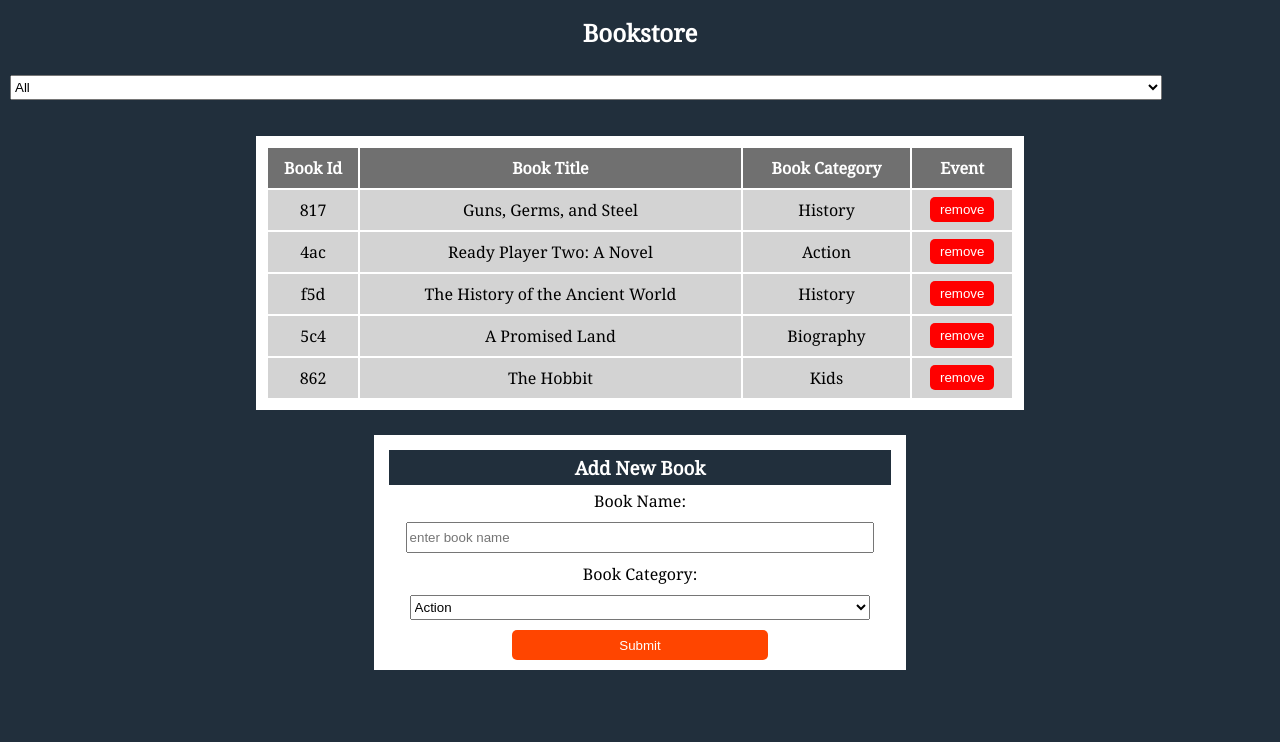
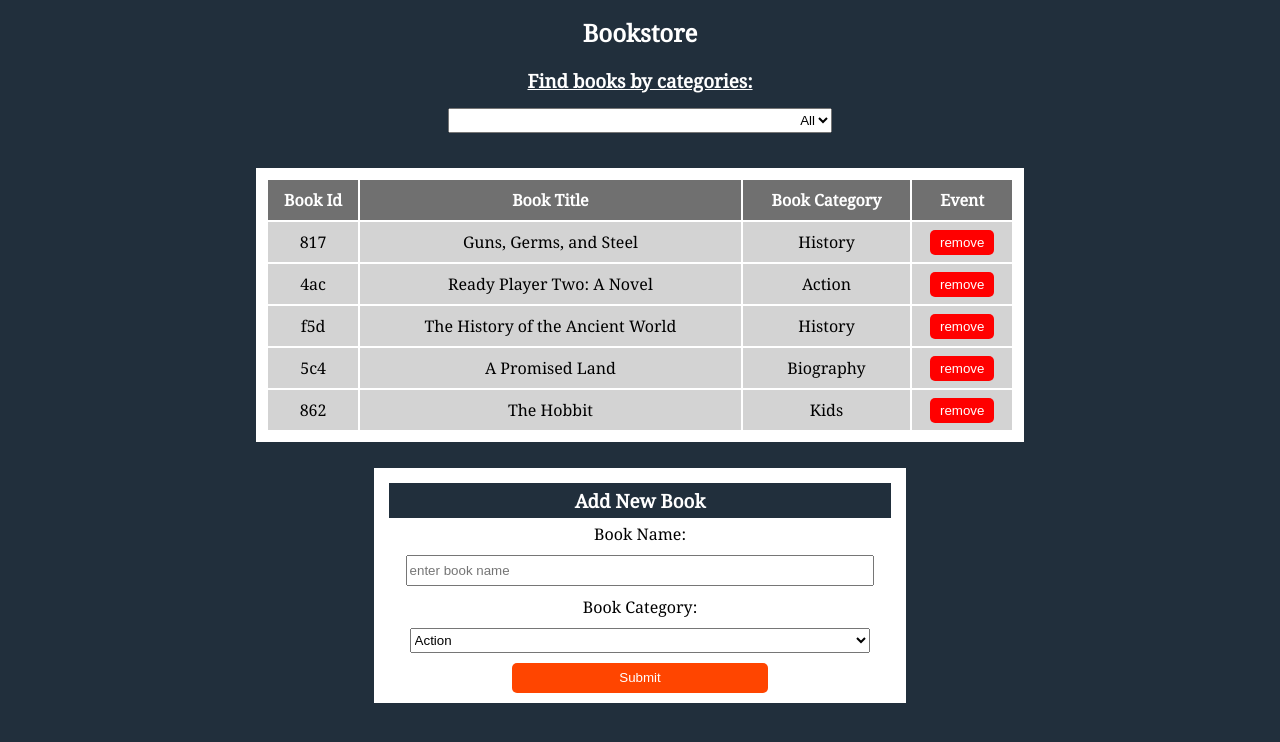
Before and after one commit to ajkacca457/redux-bookstore, a React (Create React App) app: page / in a window 1280 px wide. Shown: the top 742 px of the page. Built offline with nearby package versions, Linux system fonts and the light colour scheme.

Commit message:
add styling, fix linters

```diff
--- a/src/components/CategoryFilter.js
+++ b/src/components/CategoryFilter.js
@@ -3,9 +3,19 @@ import PropTypes from 'prop-types';
 import { categories } from '../data/appdata';
 
 const Filter = ({ handleFilterChange }) => (
+  <div className="filtercomp" style={{ textAlign: 'center' }}>
+    <h3 style={{
+      color: 'white',
+      textDecoration: 'underline',
+      marginBottom: '5px',
+    }}
+    >
+      Find books by categories:
+    </h3>
     <select
       id="filter"
       onChange={e => handleFilterChange(e.target.value)}
+      style={{ width: '30%', textAlign: 'right' }}
     >
       {['All', ...categories].map(category => (
         <option key={category} value={category}>
@@ -13,6 +23,7 @@ const Filter = ({ handleFilterChange }) => (
         </option>
       ))}
     </select>
+  </div>
 );
 
 Filter.propTypes = {
```
Lines whose indentation alone changed are shown as unchanged.
